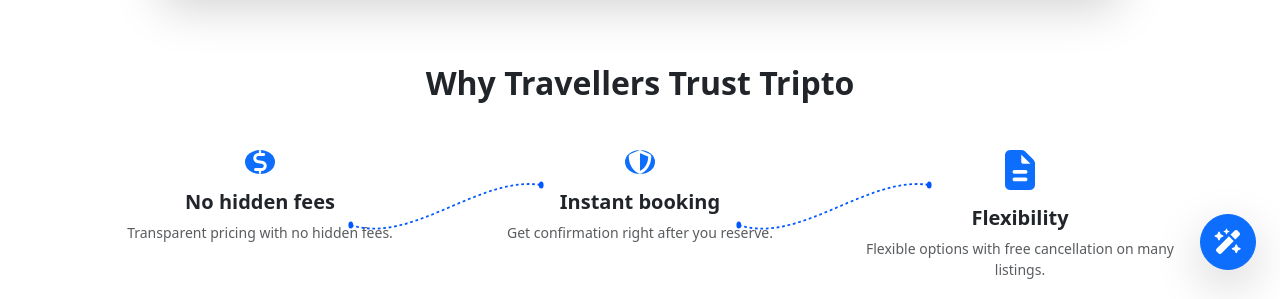
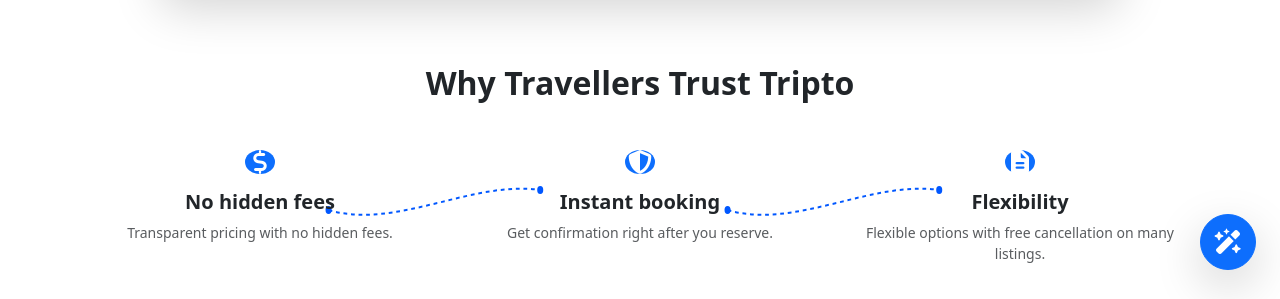
Before and after one commit to Mariam859/my-big-project, a plain HTML site: page index.html in a window 1280 px wide. Shown: the part 506-805 px from the top of the page. Drawn offline with nearby package versions, Linux system fonts and the light colour scheme; files that its build step writes are made by us from their sources.

Commit message:
Update index.html

```diff
--- a/index.html
+++ b/index.html
@@ -36,7 +36,7 @@
 
       <div id="accountMenu" class="dropdown d-none">
         <button class="btn border-0 p-0 d-flex align-items-center gap-2" type="button" data-bs-toggle="dropdown" aria-expanded="false">
-          <img src="https://images.unsplash.com/photo-1535713875002-d1d0cf377fde?auto=format&fit=crop&w=120&q=80" alt="Your account"
+          <img src="https://imgs.search.brave.com/m12gFeEaYTH9TW9JHo1E4K4UFZBIAGpFdv-O_jdbty0/rs:fit:860:0:0:0/g:ce/aHR0cHM6Ly90My5m/dGNkbi5uZXQvanBn/LzAzLzQ2LzgzLzk2/LzM2MF9GXzM0Njgz/OTY4M182bkFQemJo/cFNrSXBiOHBtQXd1/ZmtDN2M1ZUQ3d1l3/cy5qcGc" alt="Your account"
                class="rounded-circle object-fit-cover border border-2 border-primary" width="38" height="38">
           <i class="fa-solid fa-chevron-down text-muted small"></i>
         </button>
@@ -54,7 +54,7 @@
   </div>
 </nav>
 
-<!-- hero  -->
+<!-- hero -->
 <div class="container pt-2" id="home">
   <section class="bg-cover rounded-4 text-center text-white position-relative d-flex flex-column align-items-center justify-content-center px-3"
            style="min-height: 420px; padding-bottom: 90px;
@@ -65,6 +65,7 @@
 
   <div class="container position-relative z-3 px-0" style="margin-top: -110px; max-width: 960px;">
 
+    <!-- Tabs-->
     <div class="text-center position-relative z-2" style="margin-bottom: -18px;">
       <div class="glass d-inline-flex gap-1 flex-wrap justify-content-center align-items-center p-1 rounded-pill shadow-sm">
 
@@ -89,9 +90,11 @@
       </div>
     </div>
 
+    <!-- search box-->
     <form id="searchForm" class="bg-white shadow-lg rounded-4 p-3 p-md-4 position-relative z-1">
       <div class="row g-3 align-items-center">
 
+        <!-- location-->
         <div class="col-12 col-md-3 border-end position-relative">
           <div class="p-1 search-field cursor-pointer" id="locationSelectBtn">
             <label class="form-label mb-0 text-muted fw-bold d-block fs-8" for="locationInput">Location</label>
@@ -121,7 +124,6 @@
 
             <div>
               <small class="text-muted fw-bold d-block mb-2 label-tiny">Suggested destination</small>
-
               <div class="d-flex align-items-center gap-3 p-2 rounded-3 dropdown-item-custom cursor-pointer mb-1" onclick="pickCity(this)">
                 <div class="bg-light rounded-3 p-2 text-primary d-flex align-items-center justify-content-center city-icon">
                   <i class="fa-solid fa-location-dot fs-5"></i>
@@ -161,7 +163,6 @@
                   <strong class="text-dark fs-7">London, United Kingdom</strong>
                 </div>
               </div>
-
             </div>
           </div>
         </div>
@@ -219,7 +220,6 @@
                 <button type="button" class="btn btn-outline-secondary btn-sm rounded-circle lh-1 d-inline-flex align-items-center justify-content-center count-btn" onclick="changeCount('children', 1)">+</button>
               </div>
             </div>
-
           </div>
         </div>
 
@@ -229,36 +229,36 @@
           </button>
         </div>
       </div>
-
-      <p id="searchFeedback" class="small mb-0 mt-3 d-none"></p>
+      <p id="searchFeedback" class="small mb-0 mt-3 d-none text-danger fw-semibold"></p>
     </form>
   </div>
 </div>
 
-  <!-- why tripto -->
-  <div id="why-tripto" class="anchor"></div>
+
+<!-- why tripto -->
+<div id="why-tripto" class="anchor"></div>
 <section class="container my-5 py-4 position-relative z-0">
   <h2 class="text-center fw-bold mb-5 fs-2">Why Travellers Trust Tripto</h2>
 
-  <div class="row g-4 text-center justify-content-between align-items-start position-relative">
-
-    <div class="position-absolute d-none d-lg-block pe-none" style="top: 20px; left: 23%; width: 20%;">
-      <svg width="100%" height="70" viewBox="0 0 300 70" preserveAspectRatio="none" fill="none" xmlns="http://www.w3.org/2000/svg">
-        <path d="M 10 55 C 100 75, 200 5, 290 15" stroke="#0057FF" stroke-width="1.8" stroke-dasharray="4 4"/>
-        <circle cx="10" cy="55" r="3.5" fill="#0057FF" />
-        <circle cx="290" cy="15" r="3.5" fill="#0057FF" />
+  <div class="row g-4 text-center justify-content-center position-relative">
+    <div class="position-absolute d-none d-lg-block pe-none" style="top: 25px; left: 21%; width: 22%;">
+      <svg width="100%" height="50" viewBox="0 0 300 50" preserveAspectRatio="none" fill="none" xmlns="http://www.w3.org/2000/svg">
+        <path d="M 10 35 C 100 55, 200 5, 290 15" stroke="#0057FF" stroke-width="2" stroke-dasharray="5 5"/>
+        <circle cx="10" cy="35" r="4" fill="#0057FF" />
+        <circle cx="290" cy="15" r="4" fill="#0057FF" />
       </svg>
     </div>
 
-    <div class="position-absolute d-none d-lg-block pe-none" style="top: 20px; left: 57%; width: 20%;">
-      <svg width="100%" height="70" viewBox="0 0 300 70" preserveAspectRatio="none" fill="none" xmlns="http://www.w3.org/2000/svg">
-        <path d="M 10 55 C 100 75, 200 5, 290 15" stroke="#0057FF" stroke-width="1.8" stroke-dasharray="4 4"/>
-        <circle cx="10" cy="55" r="3.5" fill="#0057FF" />
-        <circle cx="290" cy="15" r="3.5" fill="#0057FF" />
+    <div class="position-absolute d-none d-lg-block pe-none" style="top: 25px; left: 56%; width: 22%;">
+      <svg width="100%" height="50" viewBox="0 0 300 50" preserveAspectRatio="none" fill="none" xmlns="http://www.w3.org/2000/svg">
+        <path d="M 10 35 C 100 55, 200 5, 290 15" stroke="#0057FF" stroke-width="2" stroke-dasharray="5 5"/>
+        <circle cx="10" cy="35" r="4" fill="#0057FF" />
+        <circle cx="290" cy="15" r="4" fill="#0057FF" />
       </svg>
     </div>
 
-    <div class="col-12 col-md-4 d-flex flex-column align-items-center">
+    <!-- Item 1 -->
+    <div class="col-12 col-md-4 d-flex flex-column align-items-center position-relative z-1">
       <div class="rounded-4 d-flex align-items-center justify-content-center mb-3 trust-box">
         <div class="bg-primary text-white rounded-circle d-flex align-items-center justify-content-center trust-dot">
           <i class="fa-solid fa-dollar-sign fs-4"></i>
@@ -268,7 +268,8 @@
       <p class="text-muted small px-3">Transparent pricing with no hidden fees.</p>
     </div>
 
-    <div class="col-12 col-md-4 d-flex flex-column align-items-center">
+    <!-- Item 2 -->
+    <div class="col-12 col-md-4 d-flex flex-column align-items-center position-relative z-1">
       <div class="rounded-4 d-flex align-items-center justify-content-center mb-3 trust-box">
         <div class="bg-primary text-white rounded-circle d-flex align-items-center justify-content-center trust-dot">
           <i class="fa-solid fa-shield-halved fs-4"></i>
@@ -278,9 +279,12 @@
       <p class="text-muted small px-3">Get confirmation right after you reserve.</p>
     </div>
 
-    <div class="col-12 col-md-4 d-flex flex-column align-items-center">
+    <!-- Item 3 -->
+    <div class="col-12 col-md-4 d-flex flex-column align-items-center position-relative z-1">
       <div class="rounded-4 d-flex align-items-center justify-content-center mb-3 trust-box">
-        <i class="fa-solid fa-file-lines text-primary fs-1"></i>
+        <div class="bg-primary text-white rounded-circle d-flex align-items-center justify-content-center trust-dot">
+          <i class="fa-solid fa-file-lines fs-4"></i>
+        </div>
       </div>
       <h5 class="fw-bold text-dark">Flexibility</h5>
       <p class="text-muted small px-3">Flexible options with free cancellation on many listings.</p>
@@ -363,7 +367,6 @@
             </div>
           </div>
         </div>
-
       </div>
     </div>
 
@@ -511,7 +514,6 @@
             </div>
           </div>
         </div>
-
       </div>
     </div>
   </div>
@@ -714,7 +716,7 @@
   </div>
 </section>
 
-  <!-- travel more spend less -->
+  <!-- travel more-->
   <div id="save-more" class="anchor"></div>
   <section class="container my-5">
     <h2 class="fw-bold mb-4">Travel more, spend less</h2>
@@ -1158,6 +1160,7 @@
       <img src="https://images.unsplash.com/photo-1500648767791-00dcc994a43e?auto=format&fit=crop&w=150&q=80" class="d-none d-md-block position-absolute rounded-circle object-fit-cover" style="bottom: 12%; right: 36%; width: 44px; height: 44px; border: 3px solid #10b981;" alt="User 6">
 
       <p class="text-muted small mb-4">Let's see what people think of Tripto</p>
+
       <div class="d-flex justify-content-center mb-3">
         <img src="https://images.unsplash.com/photo-1535713875002-d1d0cf377fde?auto=format&fit=crop&w=200&q=80"
              class="rounded-circle object-fit-cover" style="width: 80px; height: 80px; border: 4px solid #60a5fa;" alt="Ethan">
@@ -1239,9 +1242,11 @@
           <a href="#" class="btn btn-dark d-flex align-items-center justify-content-center rounded-2 p-0 social-btn"><i class="fa-brands fa-x-twitter"></i></a>
         </div>
       </div>
+
     </div>
 
     <hr class="border-secondary opacity-25 my-4">
+
     <div class="d-flex flex-column flex-md-row justify-content-between align-items-center gap-3">
       <p class="text-white small mb-0">&copy; 2026 Tripto. All rights reserved.</p>
 
@@ -1252,7 +1257,7 @@
   </div>
 </footer>
 
-<!-- login -->
+<!-- login  -->
 <div class="modal fade" id="loginModal" tabindex="-1" aria-labelledby="loginModalLabel">
   <div class="modal-dialog modal-dialog-centered">
     <div class="modal-content rounded-4 border-0 shadow-lg overflow-hidden">
@@ -1329,9 +1334,7 @@
           </p>
           <button type="button" class="btn btn-link text-primary p-0 text-decoration-none fw-semibold small" id="editEmailBtn">Edit Email</button>
         </div>
-
       </div>
-
     </div>
   </div>
 </div>
```
